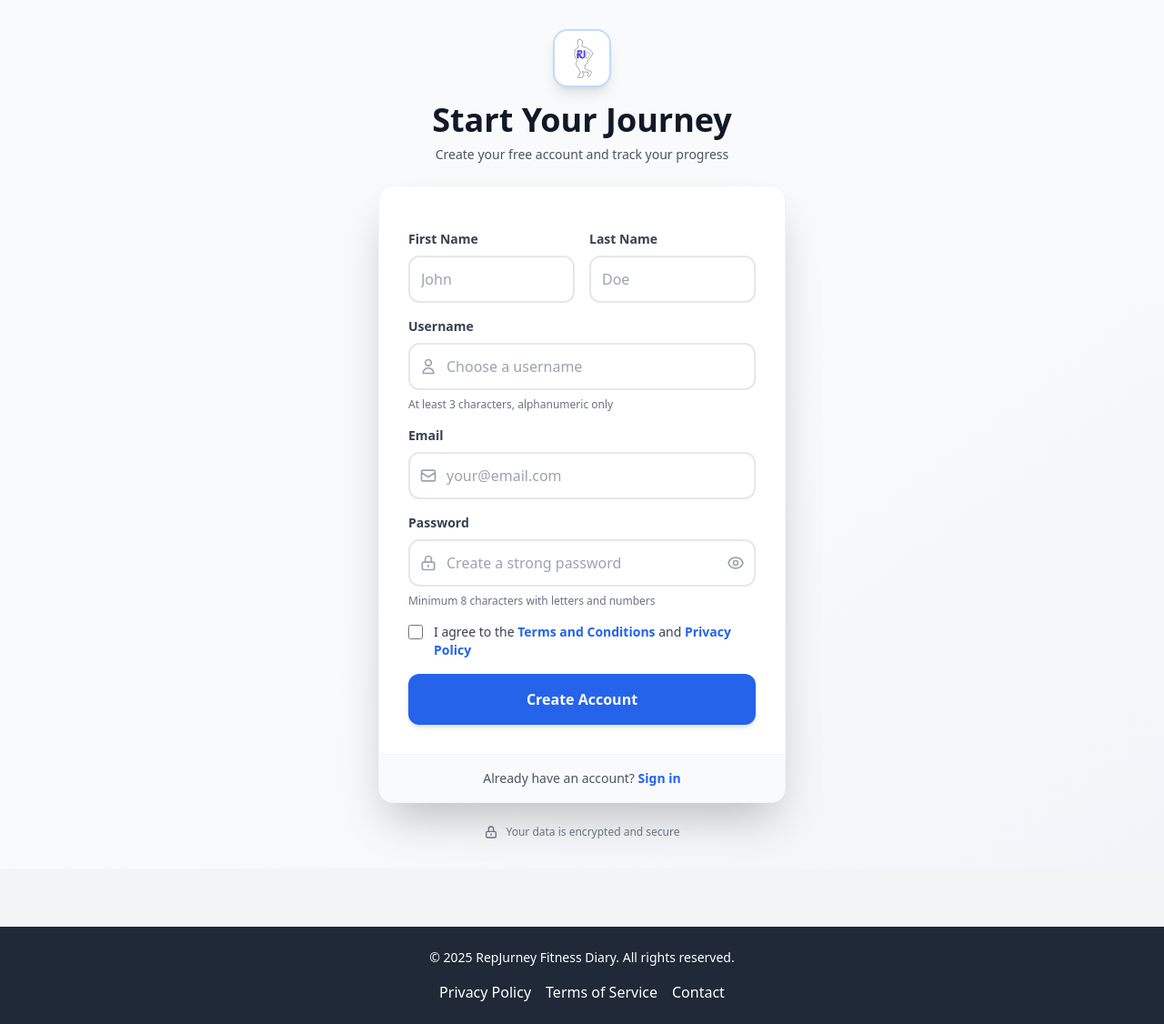
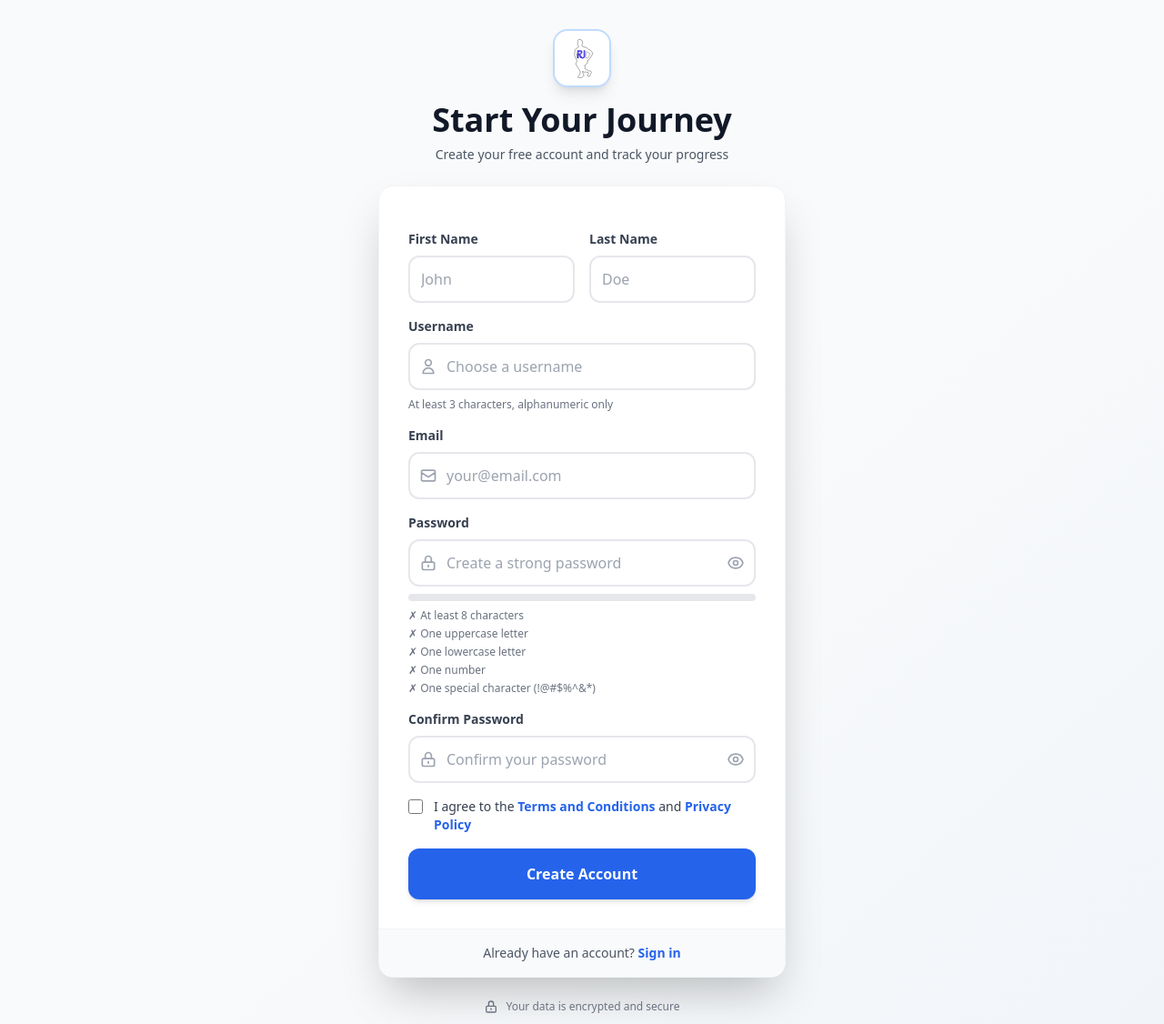
Before and after one commit to gonzalezOsv/RepJurnal, a Flask app: page /register in a window 1280 px wide. Shown: the top 1126 px of the page at 91% size. Run offline with Flask 3, Linux system fonts and the light colour scheme; some libraries are stand-ins or nearby versions.

Commit message:
fix: Add missing confirm password field to registration form
Added confirm password field with validation indicator

Added password strength meter with live requirements checking

Added email validation feedback

Fixed password toggle functionality

Resolves 'passwords do not match' error on registration

```diff
--- a/workout-diary/templates/register.html
+++ b/workout-diary/templates/register.html
@@ -111,6 +111,7 @@
                                 autocomplete="email"
                             >
                         </div>
+                        <p id="email-validation" class="text-xs mt-1 hidden"></p>
                     </div>
 
                     <!-- Password Field -->
@@ -127,7 +128,7 @@
                                 id="register-password"
                                 name="password"
                                 placeholder="Create a strong password"
-                                class="block w-full pl-10 pr-12 py-3 border-2 border-gray-200 rounded-xl focus:ring-2 focus:ring-blue-500 focus:border-blue-500 transition-all text-base placeholder-gray-400"
+                                class="block w-full pl-10 pr-12 py-3 border-2 border-gray-200 rounded-xl focus:ring-2 focus:ring-blue-500 focus:border-blue-500 transition-all text-base placeholder-gray-400 password-input"
                                 required
                                 minlength="8"
                                 autocomplete="new-password"
@@ -135,7 +136,8 @@
                             <button
                                 type="button"
                                 id="togglePassword"
-                                class="absolute right-3 top-1/2 transform -translate-y-1/2 text-gray-400 hover:text-gray-600 transition-colors"
+                                class="absolute right-3 top-1/2 transform -translate-y-1/2 text-gray-400 hover:text-gray-600 transition-colors toggle-password"
+                                data-target="#register-password"
                                 aria-label="Toggle password visibility"
                             >
                                 <svg class="h-5 w-5" fill="none" stroke="currentColor" viewBox="0 0 24 24">
@@ -144,7 +146,54 @@
                                 </svg>
                             </button>
                         </div>
-                        <p class="text-xs text-gray-500 mt-1">Minimum 8 characters with letters and numbers</p>
+
+                        <!-- Password Strength Indicator -->
+                        <div id="password-strength" class="w-full bg-gray-200 rounded-full h-2 mt-2">
+                            <div class="h-2 rounded-full transition-all duration-300" style="width: 0%; background-color: #ef4444;"></div>
+                        </div>
+
+                        <!-- Password Requirements -->
+                        <div id="password-requirements" class="text-xs space-y-1 mt-2">
+                            <p data-requirement="length" class="text-gray-500"><span>✗</span> At least 8 characters</p>
+                            <p data-requirement="uppercase" class="text-gray-500"><span>✗</span> One uppercase letter</p>
+                            <p data-requirement="lowercase" class="text-gray-500"><span>✗</span> One lowercase letter</p>
+                            <p data-requirement="number" class="text-gray-500"><span>✗</span> One number</p>
+                            <p data-requirement="special" class="text-gray-500"><span>✗</span> One special character (!@#$%^&*)</p>
+                        </div>
+                    </div>
+
+                    <!-- Confirm Password Field -->
+                    <div class="space-y-2">
+                        <label for="register-confirm-password" class="block text-sm font-semibold text-gray-700">Confirm Password</label>
+                        <div class="relative">
+                            <div class="absolute inset-y-0 left-0 pl-3 flex items-center pointer-events-none">
+                                <svg class="h-5 w-5 text-gray-400" fill="none" stroke="currentColor" viewBox="0 0 24 24">
+                                    <path stroke-linecap="round" stroke-linejoin="round" stroke-width="2" d="M12 15v2m-6 4h12a2 2 0 002-2v-6a2 2 0 00-2-2H6a2 2 0 00-2 2v6a2 2 0 002 2zm10-10V7a4 4 0 00-8 0v4h8z"/>
+                                </svg>
+                            </div>
+                            <input
+                                type="password"
+                                id="register-confirm-password"
+                                name="confirm_password"
+                                placeholder="Confirm your password"
+                                class="block w-full pl-10 pr-12 py-3 border-2 border-gray-200 rounded-xl focus:ring-2 focus:ring-blue-500 focus:border-blue-500 transition-all text-base placeholder-gray-400 password-input"
+                                required
+                                minlength="8"
+                                autocomplete="new-password"
+                            >
+                            <button
+                                type="button"
+                                class="absolute right-3 top-1/2 transform -translate-y-1/2 text-gray-400 hover:text-gray-600 transition-colors toggle-password"
+                                data-target="#register-confirm-password"
+                                aria-label="Toggle password visibility"
+                            >
+                                <svg class="h-5 w-5" fill="none" stroke="currentColor" viewBox="0 0 24 24">
+                                    <path stroke-linecap="round" stroke-linejoin="round" stroke-width="2" d="M15 12a3 3 0 11-6 0 3 3 0 016 0z"/>
+                                    <path stroke-linecap="round" stroke-linejoin="round" stroke-width="2" d="M2.458 12C3.732 7.943 7.523 5 12 5c4.478 0 8.268 2.943 9.542 7-1.274 4.057-5.064 7-9.542 7-4.477 0-8.268-2.943-9.542-7z"/>
+                                </svg>
+                            </button>
+                        </div>
+                        <p id="password-match" class="text-xs mt-1 hidden"></p>
                     </div>
 
                     <!-- Terms and Conditions Checkbox -->
@@ -208,12 +257,4 @@
 {% block scripts %}
     {{ super() }}
     <script src="{{ url_for('static', filename='register.js') }}"></script>
-    <script>
-        // Password toggle functionality
-        document.getElementById('togglePassword')?.addEventListener('click', function() {
-            const passwordInput = document.getElementById('register-password');
-            const type = passwordInput.getAttribute('type') === 'password' ? 'text' : 'password';
-            passwordInput.setAttribute('type', type);
-        });
-    </script>
 {% endblock %}
```
